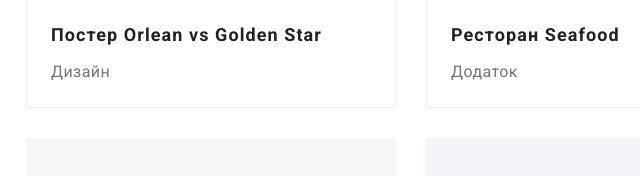
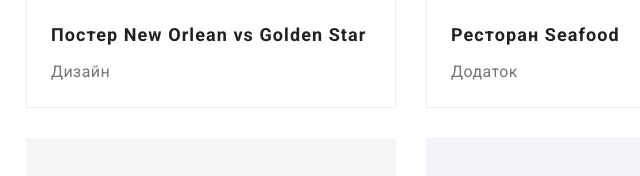
Before and after one commit to VadymNeiman/goit-markup-hw-07, a plain HTML site: page portfolio.html in a window 1280 px wide. Shown: the part 560-736 px from the top of the page, 429-1069 px from the left. Drawn offline with nearby package versions, Linux system fonts and the light colour scheme.

Commit message:
корегування
Відкорегована назва картки у галереї portfolio.html

```diff
--- a/portfolio.html
+++ b/portfolio.html
@@ -138,7 +138,7 @@
                 <div class="gallery__foto">
                   <img
                     src="./images/portfolio/posternovsgs.jpg"
-                    alt="Постер Orlean vs Golden Star"
+                    alt="Постер New Orlean vs Golden Star"
                     width="370"
                     height="294"
                   />
@@ -153,7 +153,7 @@
 
                 <div class="gallery__card-description">
                   <h2 class="gallery__card-title">
-                    Постер <span lang="en">Orlean vs Golden Star</span>
+                    Постер <span lang="en">New Orlean vs Golden Star</span>
                   </h2>
                   <p class="gallery__card-filter-type">Дизайн</p>
                 </div>
```
